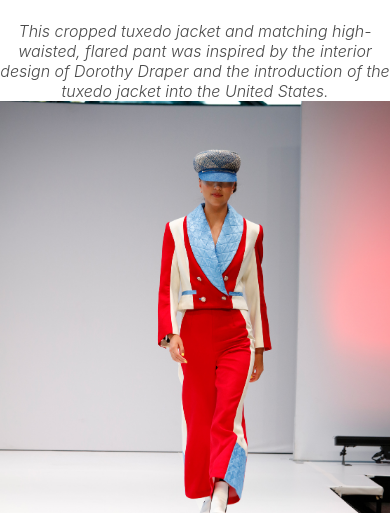
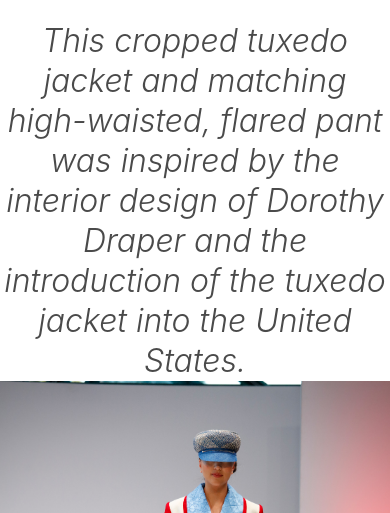
Before and after one commit to uni-vs/uni-vs.github.io, a plain HTML site: page suit.html in a window 390 px wide. Shown: the part 331-844 px from the top of the page. Drawn offline with nearby package versions, Linux system fonts and the light colour scheme; a web font is replaced by a local one.

Commit message:
Update suit.html

```diff
--- a/suit.html
+++ b/suit.html
@@ -69,9 +69,12 @@
 <h1 class="subtitle is-1 has-text-centered is-hidden-desktop" style="font-weight: bold">Suit 2022</h1>
 
 <div class="container has-text-centered">
-<h1 class="subtitle is-6 has-text-centered">This cropped tuxedo jacket
+<h1 class="subtitle is-6 is-hidden-mobile is-hidden-tablet-only has-text-centered">This cropped tuxedo jacket
     and matching high-waisted, flared pant was inspired by the interior design
     of Dorothy Draper and the introduction of the tuxedo jacket into the United States.</h1>
+    <h1 class="subtitle is-3 is-hidden-desktop has-text-centered">This cropped tuxedo jacket
+        and matching high-waisted, flared pant was inspired by the interior design
+        of Dorothy Draper and the introduction of the tuxedo jacket into the United States.</h1>
 </div>
 <div class="container is-centered">
 <div class="columns">
```
